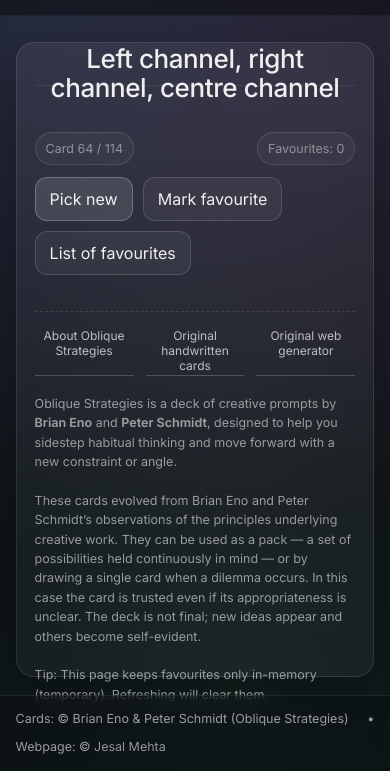
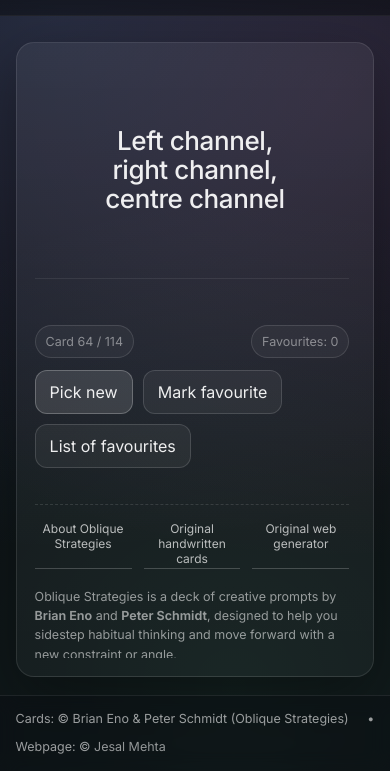
Before and after one commit to jesmehta/ObliqueStrategies, a plain HTML site: page index.html in a window 390 px wide. Shown: the part 73-844 px from the top of the page. Drawn offline with Linux system fonts and the light colour scheme.

Commit message:
cellphone responsive updt

```diff
--- a/index.html
+++ b/index.html
@@ -407,6 +407,46 @@ main .wrap{
 }
 .eggBtn:hover{ background: rgba(255,255,255,.16); }
 
+/* ------------------------------
+   Mobile overflow protection
+--------------------------------*/
+
+html, body{
+  height: 100%;
+  min-height: 100%;
+}
+
+/* Allow grid children to shrink */
+main, main .wrap, #view-main, .strategyBox, .strategyStage{
+  min-height: 0;
+}
+
+/* Prevent text from breaking layout */
+.strategyText{
+  max-width: 90%;
+  overflow-wrap: break-word;
+  word-wrap: break-word;
+  text-wrap: balance;
+}
+
+/* Let footer content scroll INSIDE card if needed */
+.bottomStack{
+  max-height: 45vh;      /* footer + credits scroll if too tall */
+  overflow-y: auto;
+  padding-right: 6px;    /* room for scrollbar */
+}
+
+/* Make sure credits don’t push the card taller than viewport */
+.panelCredits{
+  flex-shrink: 0;
+}
+
+/* iOS Safari viewport bug fix */
+@supports (-webkit-touch-callout: none) {
+  body{
+    min-height: -webkit-fill-available;
+  }
+}
 
 
   </style>
@@ -531,8 +571,7 @@ main .wrap{
   <script>
     /*****************************************************************
      * IMPORTANT:
-     * Oblique Strategies text is copyrighted. This demo ships with
-     * placeholders. Replace STRATEGIES with your licensed list.
+     * Oblique Strategies text is copyrighted.
      *****************************************************************/
     const STRATEGIES = [
   "Abandon normal instruments",
```
